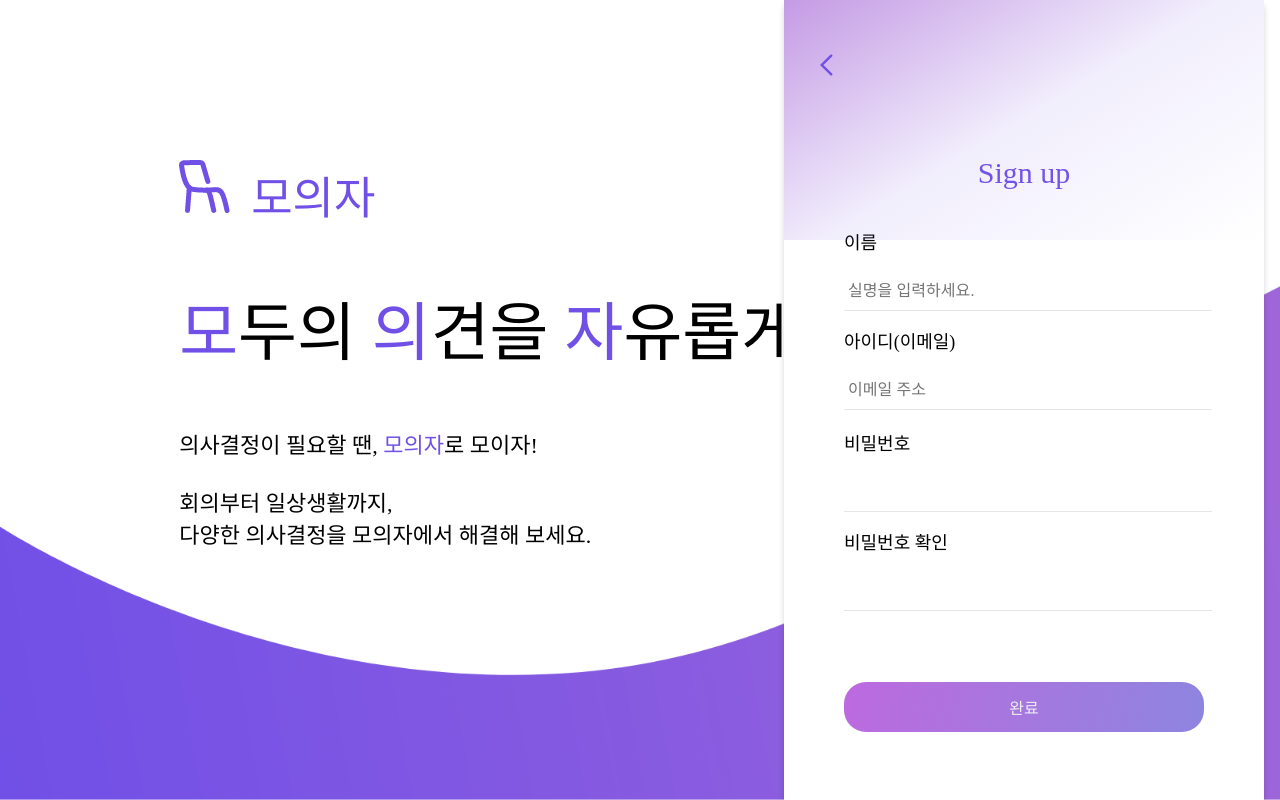
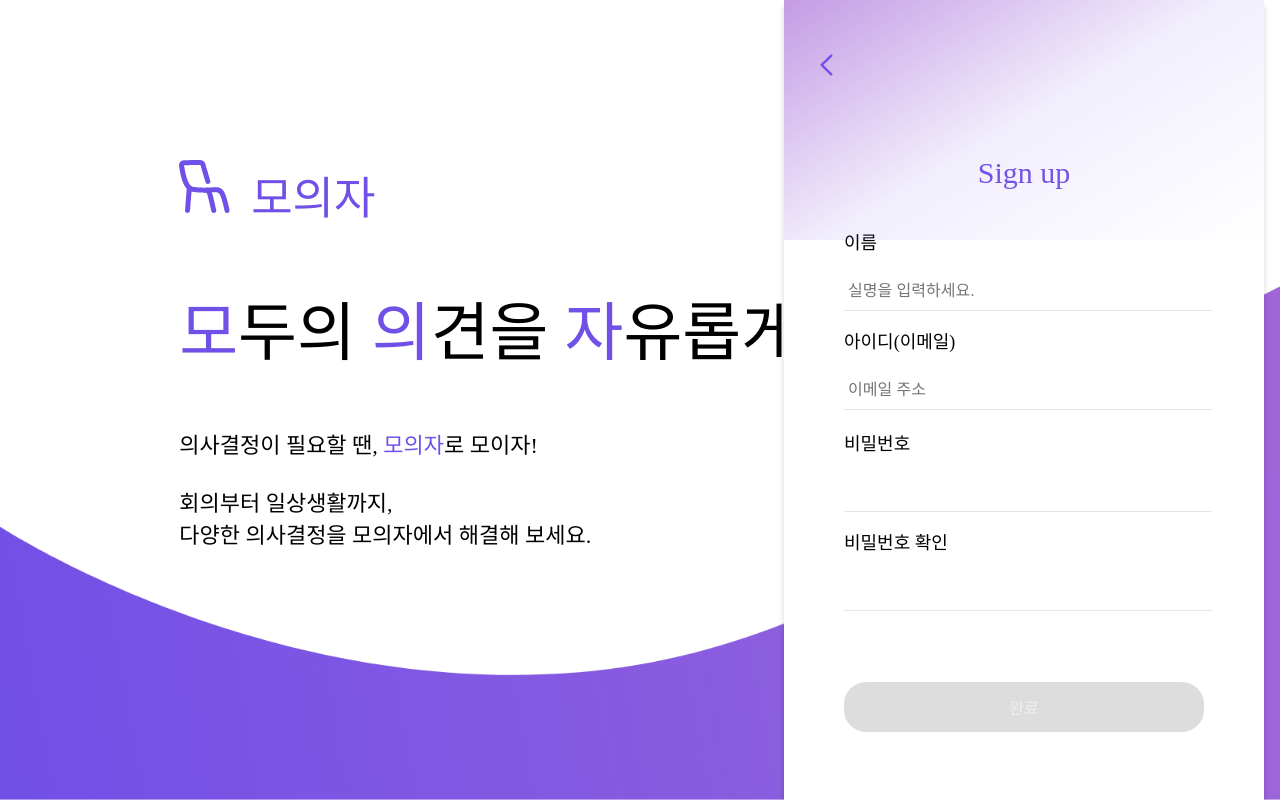
Before and after one commit to LikeLion-CAU-9th/MOIZA, a Django app: template moiza/account/templates/signup.html in a window 1280 px wide. Run offline with Django 3.2, Linux system fonts and the light colour scheme; the template is opened without the code that fills it, so the values that code supplies are empty; some libraries are stand-ins or nearby versions; some web fonts are replaced.

Commit message:
refactor : signUp/submit style

```diff
--- a/moiza/account/static/css/signup.css
+++ b/moiza/account/static/css/signup.css
@@ -43,7 +43,7 @@
   border: none;
   border-radius: 22px;
   cursor: pointer;
-  background: linear-gradient(105deg, #BD6ADF, #8D85DF);
+  background: #DDDDDD;
 }
 
 .email-container {
--- a/moiza/account/static/js/signup.js
+++ b/moiza/account/static/js/signup.js
@@ -43,10 +43,12 @@ const pwNotCorrect = () => {
 const checkSubmitAllow = () => {
   const singupBtn = document.querySelector('#signup-action-btn');
   if(emailCheck() && passwordCheck()){
+    singupBtn.style.background = 'linear-gradient(105deg, #BD6ADF, #8D85DF)';
     singupBtn.style.pointerEvents = '';
     return true
   }
-  singupBtn.style.pointerEvents = 'none';
+    singupBtn.style.background = '#DDDDDD';
+    singupBtn.style.pointerEvents = 'none';
   return false;
 }
 
```
